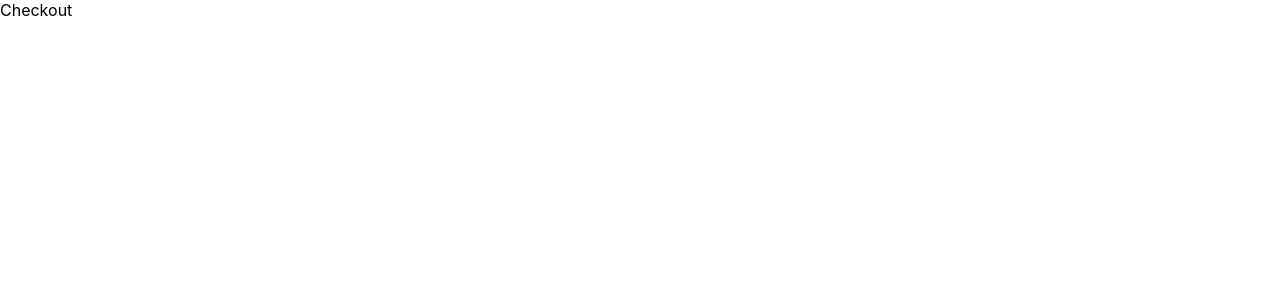
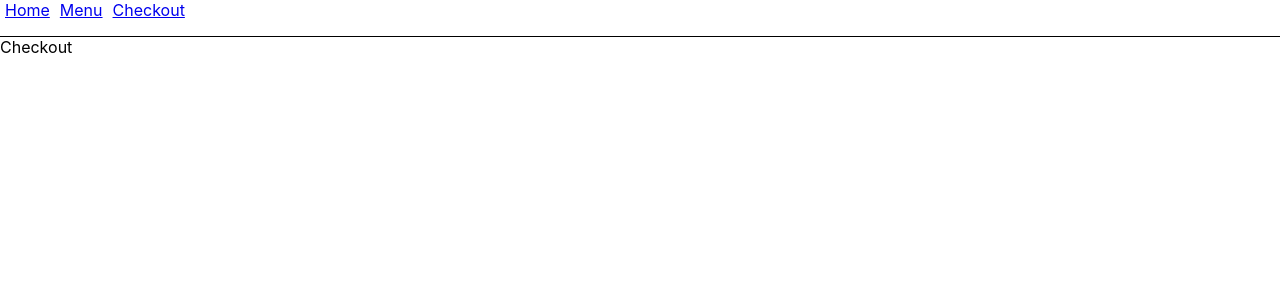
Before and after one commit to hamstercat007/italian-restaurant, a React (Create React App) app: page /checkout in a window 1280 px wide. Shown: the top 300 px of the page. Built offline with nearby package versions, Linux system fonts and the light colour scheme.

Commit message:
add nav to components

```diff
--- a/src/App.js
+++ b/src/App.js
@@ -2,7 +2,6 @@ import {useState} from 'react'
 import './App.css';
 import Home from './components/Home';
 import NavBar from './components/NavBar';
-import {BrowserRouter, Routes, Route, Link} from "react-router-dom";
 
 
 function App() {
@@ -17,15 +16,7 @@ function App() {
 
   return (
     <div className="App">
-      <nav
-        style={{
-          borderBottom: "solid 1px",
-          paddingBottom: "1rem",
-        }}
-      >
-      <Link style={{margin:"5px"}} to ="/">Home</Link>
-      <Link style={{margin:"5px"}} to ="/menu">Menu</Link>
-       </nav>
+       <NavBar />
        <Home />
     </div>
   );
--- a/src/components/Checkout.js
+++ b/src/components/Checkout.js
@@ -1,7 +1,11 @@
 import React from 'react'
+import NavBar from './NavBar';
 
 export default function Checkout() {
   return (
+    <>
+    <NavBar />
     <div>Checkout</div>
+    </>
   )
 }
--- a/src/components/Menu.js
+++ b/src/components/Menu.js
@@ -1,7 +1,11 @@
-import React from 'react'
+import React from 'react';
+import NavBar from './NavBar';
 
 export default function Menu() {
   return (
+    <>
+    <NavBar />
     <div>Menu</div>
+    </>
   )
 }
--- a/src/components/NavBar.js
+++ b/src/components/NavBar.js
@@ -1,30 +1,19 @@
-// import React from "react";
-// import {
-//   Menu,
-//   MenuButton,
-//   MenuList,
-//   MenuItem,
-//   MenuItemOption,
-//   MenuGroup,
-//   MenuOptionGroup,
-//   MenuDivider,
-// } from "@chakra-ui/react";
+import React from "react";
+import {Link} from "react-router-dom";
 
-// function NavBar() {
-//   return <div>
-//     <Menu>
-//   <MenuButton as={Button} rightIcon={<ChevronDownIcon />}>
-//     Actions
-//   </MenuButton>
-//   <MenuList>
-//     <MenuItem>Download</MenuItem>
-//     <MenuItem>Create a Copy</MenuItem>
-//     <MenuItem>Mark as Draft</MenuItem>
-//     <MenuItem>Delete</MenuItem>
-//     <MenuItem>Attend a Workshop</MenuItem>
-//   </MenuList>
-// </Menu>
-//   </div>;
-// }
+function NavBar() {
+  return <div>
+      <nav
+        style={{
+          borderBottom: "solid 1px",
+          paddingBottom: "1rem",
+        }}
+      >
+      <Link style={{margin:"5px"}} to ="/">Home</Link>
+      <Link style={{margin:"5px"}} to ="/menu">Menu</Link>
+      <Link style={{margin:"5px"}} to ="/checkout">Checkout</Link>
+       </nav>
+  </div>;
+}
 
-// export default NavBar;
+export default NavBar;
```
